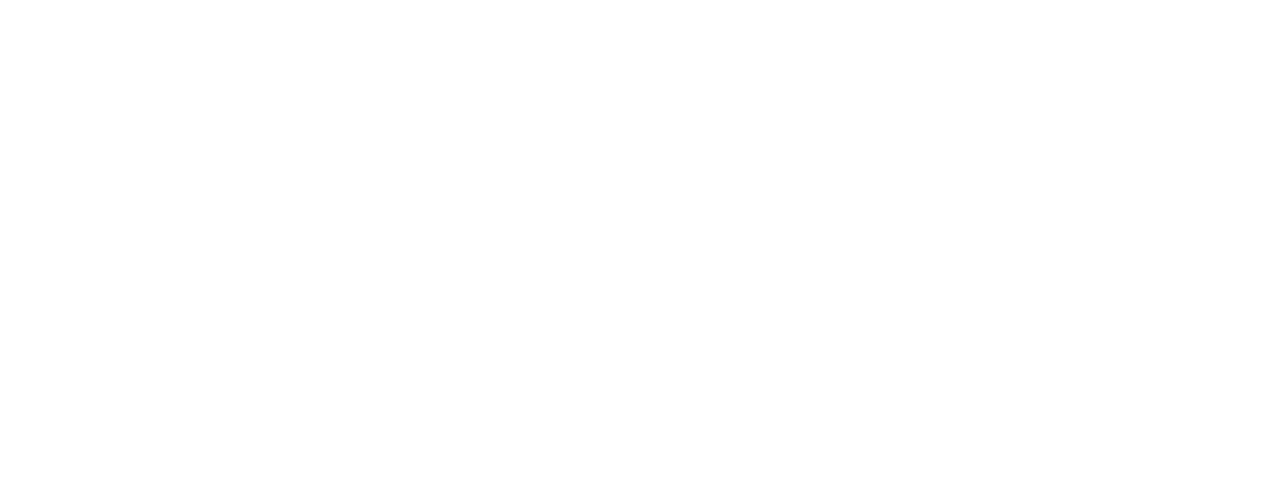
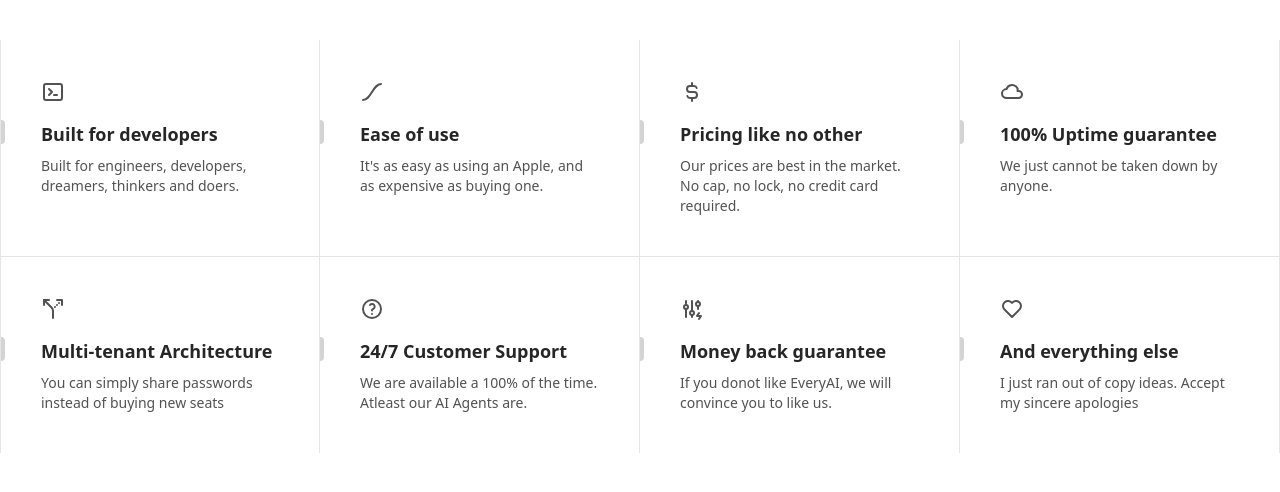
Before and after one commit to bharathkumaracharips/Coders_playground_web3, a React (Vite) app in the folder src/coders_playground_web3_frontend/: page /propose in a window 1280 px wide. Before the commit this address had no page. Shown: the top 492 px of the page. Built offline with nearby package versions, Linux system fonts and the light colour scheme.

Commit message:
proposeideas ui added

```diff
--- a/src/coders_playground_web3_frontend/src/App.jsx
+++ b/src/coders_playground_web3_frontend/src/App.jsx
@@ -6,6 +6,7 @@
 import SubmissionsComp from './components/submissions-comp';
 import LearnSidebar from "./components/learn-sidebar";
 import { LearnCoursesFrame } from "./components/learn-courses-frame-comp";
+import { ProposeComp } from "./components/propose-comp";
 function DashboardAfterWrapper() {
   const { walletId } = useParams();
   return <DashboardAfter walletId={walletId || ""} />;
@@ -23,6 +24,7 @@
         <Route path="/score" element={<SubmissionsComp />} />
         <Route path="/learn-sidebar" element={<LearnSidebar />} />
         <Route path="/learn-courses-frame" element={<LearnCoursesFrame />} />
+        <Route path="/propose" element={<ProposeComp />} />
       </Routes>
     </Router>
   );
--- /dev/null
+++ b/src/coders_playground_web3_frontend/src/components/propose-comp.tsx
@@ -0,0 +1,14 @@
+import React from "react";
+import { FeaturesSectionWithHoverEffects } from "../ui/propose-ui";
+
+function ProposeComp() {
+  return (
+    <div className="min-h-screen w-full">
+      <div className="absolute top-0 left-0 w-full">
+        <FeaturesSectionWithHoverEffects />
+      </div>
+    </div>
+  );
+}
+
+export { ProposeComp };
--- a/src/coders_playground_web3_frontend/src/ui/Nav-bar-df.tsx
+++ b/src/coders_playground_web3_frontend/src/ui/Nav-bar-df.tsx
@@ -12,7 +12,7 @@
   { name: "Learn", href: "/learn-courses-frame" },
   { name: "Current Score", href: "#score" },
   { name: "Instructions", href: "#instructions" },
-  { name: "Your Proposal", href: "#" },
+  { name: "Your Proposal", href: "/propose" },
   { name: "Pricing", href: "#pricing" },
 ]
 
--- /dev/null
+++ b/src/coders_playground_web3_frontend/src/ui/propose-ui.tsx
@@ -0,0 +1,109 @@
+import { cn } from "../lib/utils";
+import {
+  IconAdjustmentsBolt,
+  IconCloud,
+  IconCurrencyDollar,
+  IconEaseInOut,
+  IconHeart,
+  IconHelp,
+  IconRouteAltLeft,
+  IconTerminal2,
+} from "@tabler/icons-react";
+
+export function FeaturesSectionWithHoverEffects() {
+  const features = [
+    {
+      title: "Built for developers",
+      description:
+        "Built for engineers, developers, dreamers, thinkers and doers.",
+      icon: <IconTerminal2 />,
+    },
+    {
+      title: "Ease of use",
+      description:
+        "It's as easy as using an Apple, and as expensive as buying one.",
+      icon: <IconEaseInOut />,
+    },
+    {
+      title: "Pricing like no other",
+      description:
+        "Our prices are best in the market. No cap, no lock, no credit card required.",
+      icon: <IconCurrencyDollar />,
+    },
+    {
+      title: "100% Uptime guarantee",
+      description: "We just cannot be taken down by anyone.",
+      icon: <IconCloud />,
+    },
+    {
+      title: "Multi-tenant Architecture",
+      description: "You can simply share passwords instead of buying new seats",
+      icon: <IconRouteAltLeft />,
+    },
+    {
+      title: "24/7 Customer Support",
+      description:
+        "We are available a 100% of the time. Atleast our AI Agents are.",
+      icon: <IconHelp />,
+    },
+    {
+      title: "Money back guarantee",
+      description:
+        "If you donot like EveryAI, we will convince you to like us.",
+      icon: <IconAdjustmentsBolt />,
+    },
+    {
+      title: "And everything else",
+      description: "I just ran out of copy ideas. Accept my sincere apologies",
+      icon: <IconHeart />,
+    },
+  ];
+  return (
+    <div className="grid grid-cols-1 md:grid-cols-2 lg:grid-cols-4  relative z-10 py-10 max-w-7xl mx-auto">
+      {features.map((feature, index) => (
+        <Feature key={feature.title} {...feature} index={index} />
+      ))}
+    </div>
+  );
+}
+
+const Feature = ({
+  title,
+  description,
+  icon,
+  index,
+}: {
+  title: string;
+  description: string;
+  icon: React.ReactNode;
+  index: number;
+}) => {
+  return (
+    <div
+      className={cn(
+        "flex flex-col lg:border-r  py-10 relative group/feature dark:border-neutral-800",
+        (index === 0 || index === 4) && "lg:border-l dark:border-neutral-800",
+        index < 4 && "lg:border-b dark:border-neutral-800"
+      )}
+    >
+      {index < 4 && (
+        <div className="opacity-0 group-hover/feature:opacity-100 transition duration-200 absolute inset-0 h-full w-full bg-gradient-to-t from-neutral-100 dark:from-neutral-800 to-transparent pointer-events-none" />
+      )}
+      {index >= 4 && (
+        <div className="opacity-0 group-hover/feature:opacity-100 transition duration-200 absolute inset-0 h-full w-full bg-gradient-to-b from-neutral-100 dark:from-neutral-800 to-transparent pointer-events-none" />
+      )}
+      <div className="mb-4 relative z-10 px-10 text-neutral-600 dark:text-neutral-400">
+        {icon}
+      </div>
+      <div className="text-lg font-bold mb-2 relative z-10 px-10">
+        <div className="absolute left-0 inset-y-0 h-6 group-hover/feature:h-8 w-1 rounded-tr-full rounded-br-full bg-neutral-300 dark:bg-neutral-700 group-hover/feature:bg-blue-500 transition-all duration-200 origin-center" />
+        <span className="group-hover/feature:translate-x-2 transition duration-200 inline-block text-neutral-800 dark:text-neutral-100">
+          {title}
+        </span>
+      </div>
+      <p className="text-sm text-neutral-600 dark:text-neutral-300 max-w-xs relative z-10 px-10">
+        {description}
+      </p>
+    </div>
+  );
+};
```
